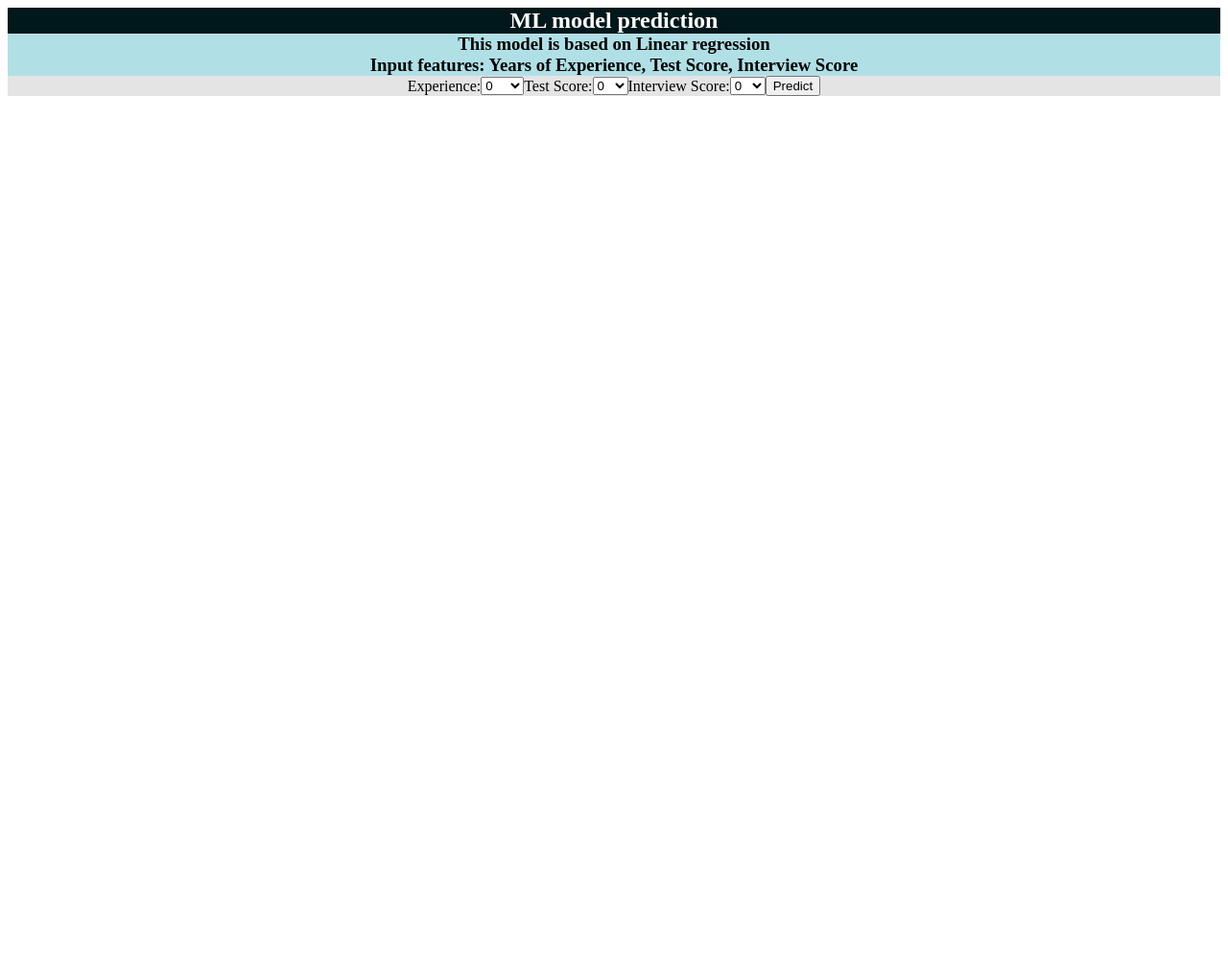
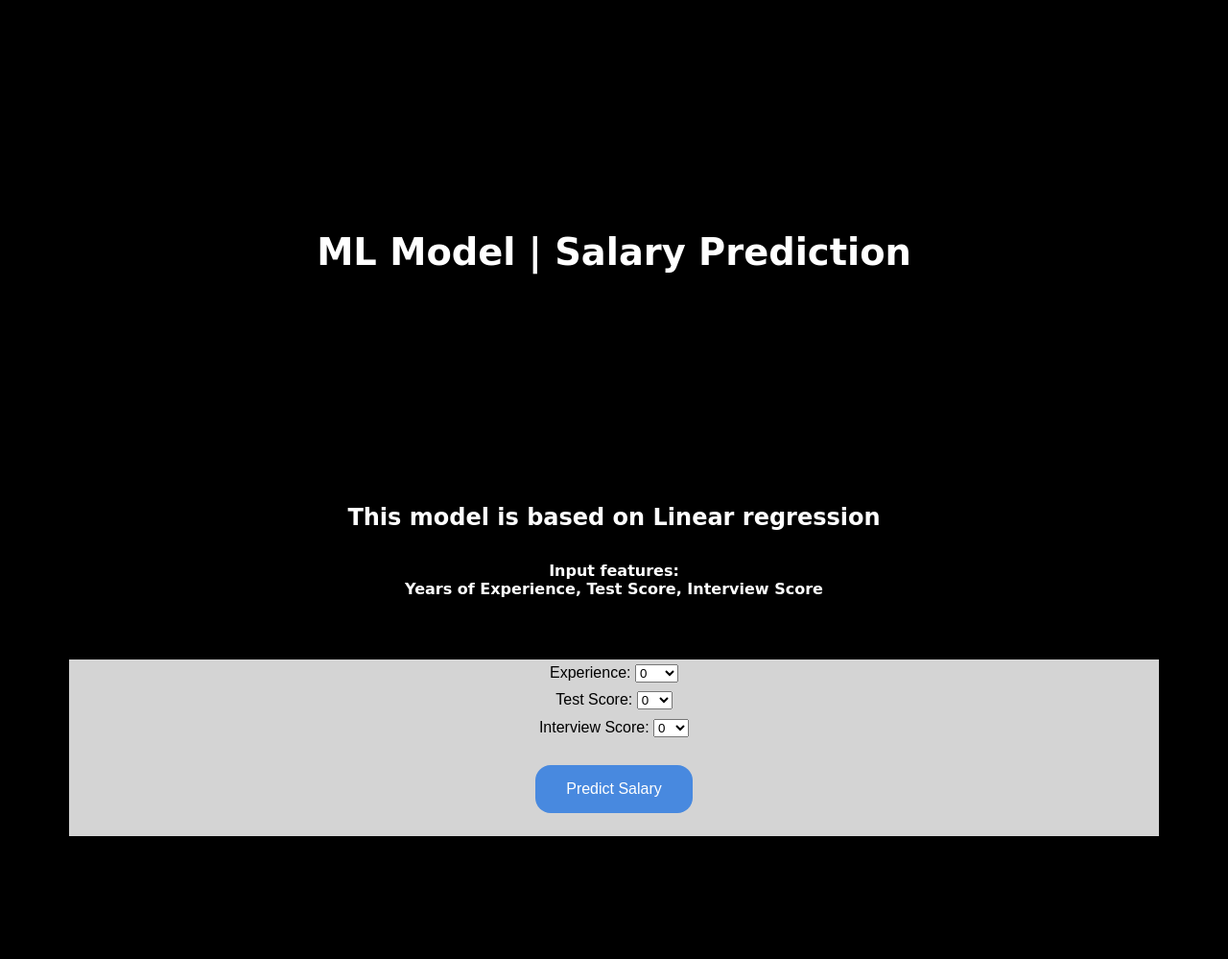
Before and after one commit to iRahulPandey/Heroku_Deploy, a Python web app: template templates/index.html in a window 1280 px wide. Shown: the whole page at 96% size. Before the commit the page ends 100 px from the top, so only its background shows below. Run offline with Jinja, Linux system fonts and the light colour scheme; the template is opened without the code that fills it, so the values that code supplies are empty.

Commit message:
Updated Index.html

```diff
--- a/templates/index.html
+++ b/templates/index.html
@@ -15,38 +15,64 @@
     <title>Salary Prediction Model using Linear Regression</title>
   </head>
 
-  <body>
+  <body style="background-color: rgb(0, 0, 0)">
     <section class="hero" align="center">
+      <h1
+        style="
+          background-color: rgb(0, 0, 0);
+          color: white;
+          padding: 0rem;
+          margin: 15rem;
+          font-size: 2.4rem;
+          font-family: cursive;
+        "
+      >
+        ML Model | Salary Prediction
+      </h1>
       <h2
         style="
-          background-color: rgb(0, 24, 27);
+          background-color: rgb(0, 0, 0);
           color: white;
-          padding: 0;
-          margin: 0;
+          padding: 0rem;
+          margin: 2rem;
+          font-size: 1.5rem;
+          font-family: cursive;
         "
       >
-        ML model prediction
+        This model is based on Linear regression
       </h2>
-      <h3 style="background-color: powderblue; padding: 0; margin: 0">
-        This model is based on Linear regression <br />
-        Input features: Years of Experience, Test Score, Interview Score
+      <h3
+        style="
+          background-color: rgb(0, 0, 0);
+          color: white;
+          padding: 0rem;
+          margin: 2rem;
+          font-size: 1rem;
+          font-family: cursive;
+        "
+      >
+        Input features: <br />
+        Years of Experience, Test Score, Interview Score
       </h3>
       <form
         action="{{ url_for('predict')}}"
         method="post"
         class="form"
         style="
-          background-color: rgb(228, 228, 228);
+          background-color: rgb(212, 212, 212);
           color: rgb(0, 0, 0);
-          padding: 10;
-          margin: 10;
           display: flex;
-          flex-direction: row;
+          flex-direction: column;
           flex-wrap: wrap;
           align-items: center;
           justify-content: center;
+          padding: 0rem;
+          margin: 4rem;
+          font-size: 1rem;
+          font-family: Arial, Helvetica, sans-serif;
         "
       >
+        <div style="margin: 0.3rem">
           <label for="experience">Experience:</label>
           <select name="experience_ddn" id="exp">
             <option value="0">0</option>
@@ -62,7 +88,8 @@
             <option value="10">10</option>
             <option value="20">10+</option>
           </select>
-
+        </div>
+        <div style="margin: 0.3rem">
           <label for="test_score">Test Score:</label>
           <select name="test_score_ddn" id="test_scr">
             <option value="0">0</option>
@@ -77,7 +104,8 @@
             <option value="9">9</option>
             <option value="10">10</option>
           </select>
-
+        </div>
+        <div style="margin: 0.3rem">
           <label for="interview_score">Interview Score:</label>
           <select name="interview_score_ddn" id="interview_scr">
             <option value="0">0</option>
@@ -92,14 +120,45 @@
             <option value="9">9</option>
             <option value="10">10</option>
           </select>
-
-        <button type="submit" class="btn btn-primary btn-block btn-large">
-          Predict
+        </div>
+        <button
+          type="submit"
+          class="btn"
+          style="
+            margin: 1.5rem;
+            display: flex;
+            flex-direction: column;
+            align-items: center;
+            justify-content: center;
+            padding: 1rem 2rem;
+            background: rgb(72, 137, 223);
+            border: none;
+            font-size: 1rem;
+            color: white;
+            border-radius: 1rem;
+            cursor: pointer;
+          "
+        >
+          Predict Salary
         </button>
       </form>
-      <h3 style="background-color: powderblue; padding: 0; margin: 0">
+    </section>
+    <h3
+      style="
+        background-color: rgb(0, 0, 0);
+        color: rgb(255, 255, 255);
+        display: flex;
+        flex-direction: column;
+        flex-wrap: wrap;
+        align-items: center;
+        justify-content: center;
+        padding: 0rem;
+        margin: 4rem;
+        font-size: 1rem;
+        font-family: Arial, Helvetica, sans-serif;
+      "
+    >
       {{ prediction_text }}
     </h3>
-    </section>
   </body>
 </html>
```
Lines whose indentation alone changed are shown as unchanged.
